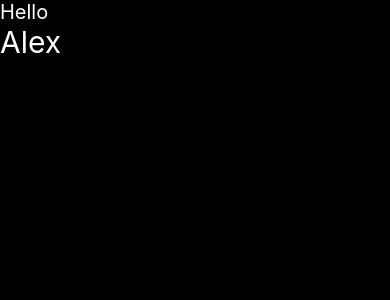
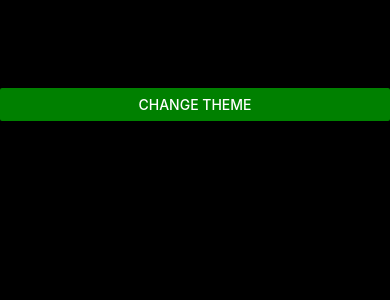
Before and after one commit to Alex-dll/RN_APP, a React Native app: screen / in a window 390 px wide. Shown: the top 300 px of the page. Built offline with nearby package versions, Linux system fonts and the light colour scheme.

Commit message:
feat: :sparkles: introduce hook useAppearance

```diff
--- a/src/App.tsx
+++ b/src/App.tsx
@@ -1,14 +1,20 @@
 import React from 'react';
 import { SafeAreaView, StyleSheet } from 'react-native';
+import { ThemeProvider } from 'styled-components';
+import Button from './components/Button';
 import Header from './components/Header';
 
-// import { Container } from './styles';
+import useAppearance from './hooks/useAppearance';
 
-const src: React.FC = () => {
+const App: React.FC = () => {
+  const { theme } = useAppearance();
   return (
-    <SafeAreaView style={styles.App}>
-      <Header />
-    </SafeAreaView>
+    <ThemeProvider theme={theme}>
+      <SafeAreaView style={styles.App}>
+        <Header />
+        <Button onPress={() => {}} />
+      </SafeAreaView>
+    </ThemeProvider>
   );
 };
 
@@ -19,4 +25,4 @@ const styles = StyleSheet.create({
   },
 });
 
-export default src;
+export default App;
--- /dev/null
+++ b/src/components/Button/index.tsx
@@ -0,0 +1,23 @@
+import React, { useContext } from 'react';
+import { Button as ButtonRN } from 'react-native';
+import { ThemeContext } from 'styled-components';
+
+// import { Container } from './styles';
+
+type ButtonProps = {
+  onPress: () => void;
+};
+
+const Button: React.FC<ButtonProps> = ({ onPress }: ButtonProps) => {
+  const themeContext = useContext(ThemeContext);
+  console.log(themeContext);
+  return (
+    <ButtonRN
+      color={themeContext.colors.secondary}
+      title="Change theme"
+      onPress={onPress}
+    />
+  );
+};
+
+export default Button;
--- a/src/components/Header/styles.ts
+++ b/src/components/Header/styles.ts
@@ -1,9 +1,15 @@
 import styled from 'styled-components/native';
 
-export const Container = styled.View``;
+export const Container = styled.View`
+  background-color: ${({ theme }) => theme.colors?.primary};
+  padding: 10px;
+  border-width: 4px;
+  border-radius: 4px;
+  border-color: ${({ theme }) => theme.colors?.secondary};
+`;
 
 export const Title = styled.Text`
-  color: #ffffff;
+  color: ${({ theme }) => theme.colors?.onPrimary};
   font-size: 20px;
 `;
 
--- /dev/null
+++ b/src/constants/styles/themes/dark.ts
@@ -0,0 +1,8 @@
+export const themeDark = {
+  colors: {
+    primary: 'black',
+    onPrimary: 'white',
+    secondary: 'red',
+    onSecondary: 'black',
+  },
+};
--- /dev/null
+++ b/src/constants/styles/themes/light.ts
@@ -0,0 +1,8 @@
+export const themeLight = {
+  colors: {
+    primary: 'white',
+    onPrimary: 'black',
+    secondary: 'green',
+    onSecondary: 'white',
+  },
+};
--- /dev/null
+++ b/src/hooks/useAppearance/index.tsx
@@ -0,0 +1,37 @@
+import { useCallback, useEffect, useMemo, useState } from 'react';
+import { Appearance } from 'react-native';
+import { themeDark } from '../../constants/styles/themes/dark';
+import { themeLight } from '../../constants/styles/themes/light';
+import { AppearanceProps, colorSchemeProps, themeType } from './types';
+
+const useAppearance = (): AppearanceProps => {
+  const [currentTheme, setCurrentTheme] = useState<themeType>(
+    Appearance.getColorScheme() || 'light',
+  );
+
+  const handleChangeAppearance = useCallback(
+    ({ colorScheme }: colorSchemeProps) => {
+      if (colorScheme) {
+        setCurrentTheme(colorScheme);
+      }
+    },
+    [],
+  );
+
+  const theme = useMemo(() => {
+    if (currentTheme === 'light') {
+      return themeLight;
+    }
+    return themeDark;
+  }, [currentTheme]);
+
+  useEffect(() => {
+    Appearance.addChangeListener(handleChangeAppearance);
+
+    return () => Appearance.addChangeListener(handleChangeAppearance).remove();
+  }, [handleChangeAppearance]);
+
+  return { currentTheme, theme };
+};
+
+export default useAppearance;
--- /dev/null
+++ b/src/hooks/useAppearance/types.ts
@@ -0,0 +1,12 @@
+import { ColorSchemeName } from 'react-native';
+
+export type themeType = 'light' | 'dark';
+
+export interface AppearanceProps {
+  currentTheme: 'light' | 'dark';
+  theme: object;
+}
+
+export interface colorSchemeProps {
+  colorScheme: ColorSchemeName;
+}
```
Also changed, not shown: 2 other files (tests, documents, lock files or other folders).
